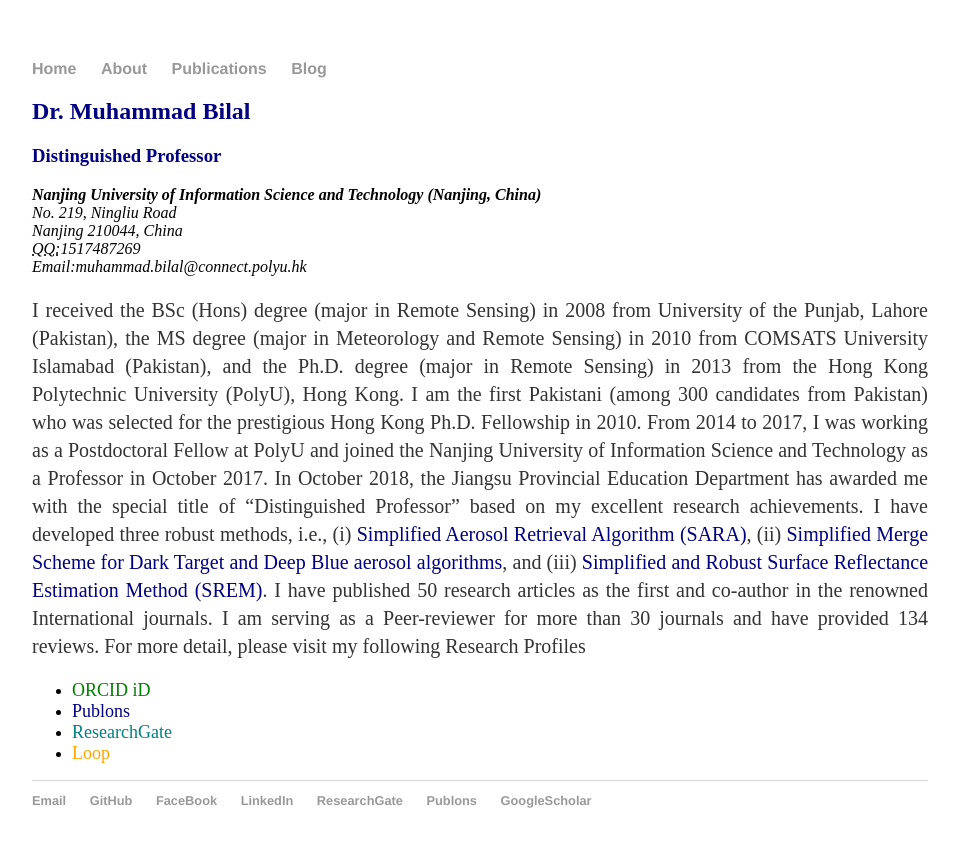
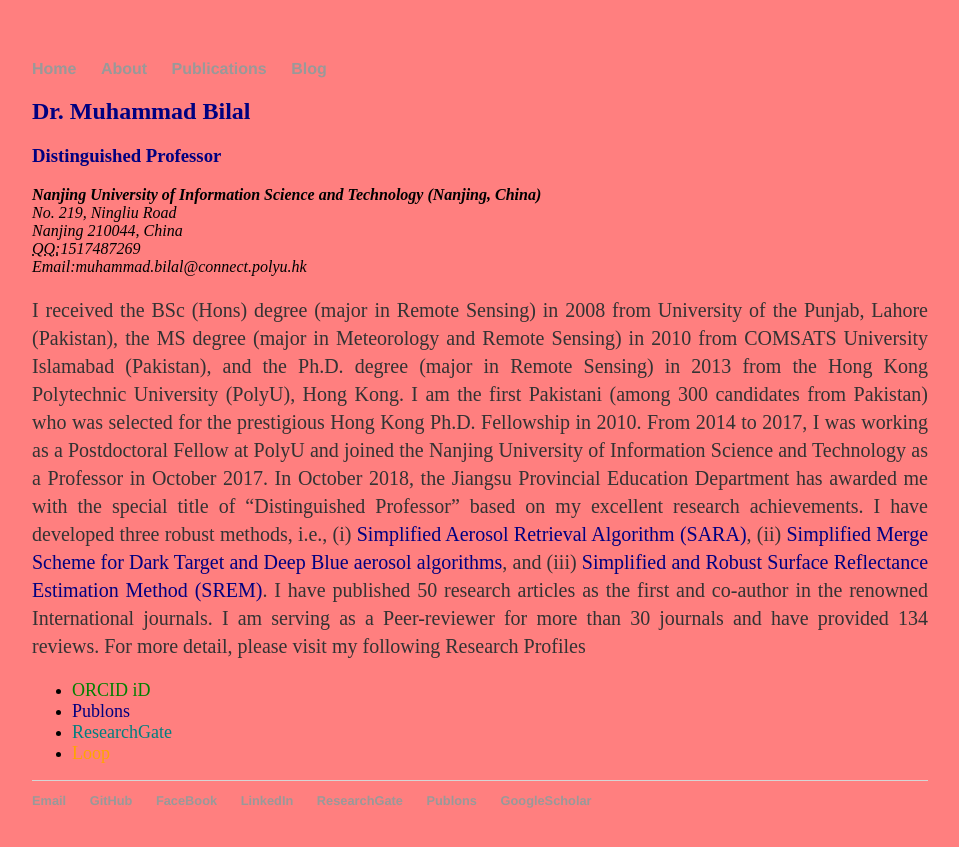
Before and after one commit to rs-DrBilal/rsbilal.github.io, a Jekyll site: the page built from about/index.html, in a window 1280 px wide. Shown: the top 847 px of the page, without its empty margins (160-1119 px from the left). Built offline with Jekyll 4.4.1, drawn with Linux system fonts in a browser that asks for light colours.

Commit message:
Update index.html

```diff
--- a/about/index.html
+++ b/about/index.html
@@ -4,6 +4,7 @@ title: About Muhammad Bilal
 ---
 
 		<div class="about">
+			<body style="background-color:hsla(0,100%,50%,0.5);"></body>
 			<h2 style="color: NAVY">Dr. Muhammad Bilal</h2>
 			<h3 style="color: NAVY">Distinguished Professor</h3>
 					<address>
```
